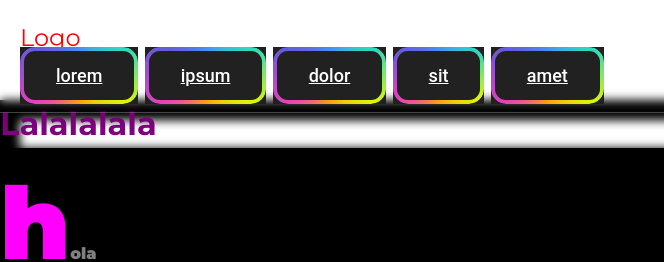
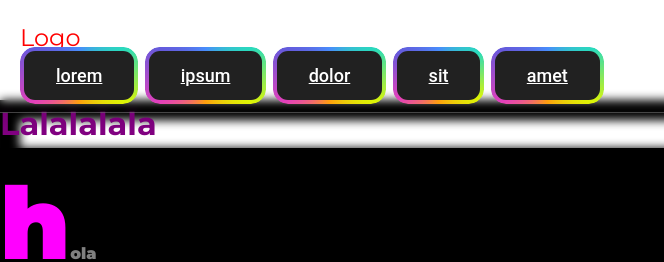
Before and after one commit to yurigo/PWEB-B-2526, a plain HTML site: page session 04/upgraded/index.html in a window 1280 px wide. Shown: the top 262 px of the page, 0-664 px from the left. Drawn offline with Linux system fonts and the light colour scheme.

Commit message:
fix: border radius in upgrades session 04 css

```diff
--- a/session 04/upgraded/styles.css
+++ b/session 04/upgraded/styles.css
@@ -149,6 +149,7 @@ a {
  font-weight: 500;
  color: #fff;
  z-index: 2;
+ border-radius: calc( var(--border-radius) + var(--border-width));
 }
 
 a::after {
```
